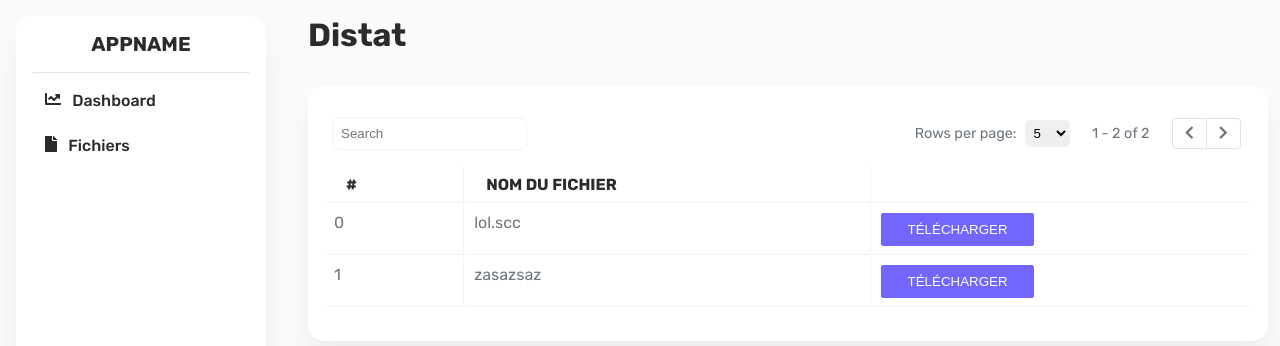
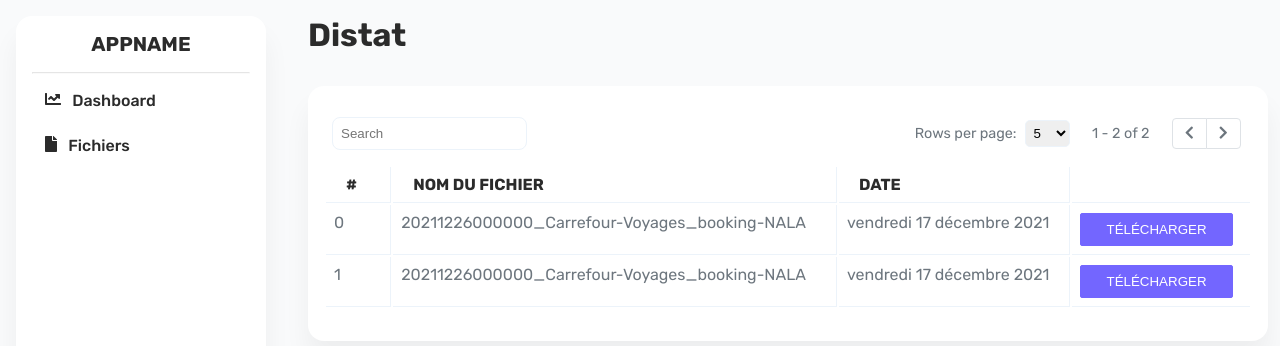
Before and after one commit to AbderrahmaneMouzoune/stats-disney, a React app: page /files in a window 1280 px wide. Shown: the top 346 px of the page. Built offline with nearby package versions, Linux system fonts and the light colour scheme.

Commit message:
add date file and dl

```diff
--- a/src/Layout/Files/Files.tsx
+++ b/src/Layout/Files/Files.tsx
@@ -2,10 +2,10 @@ import { MDBDataTableV5 } from 'mdbreact'
 import { useState } from 'react'
 import { Container, Row, Col } from 'reactstrap'
 import Button from '../../Components/Button/Button'
-import { ColumnsFiles } from '../../config'
+import Formatter, { ColumnsFiles } from '../../config'
 
 function Files({}) {
-    const [files, setFiles] = useState(['lol.scc', 'zasazsaz'])
+    const [files, setFiles] = useState(['20211226000000_Carrefour-Voyages_booking-NALA', '20211226000000_Carrefour-Voyages_booking-NALA'])
 
     const [dataTable, setDataTable] = useState({
         columns: ColumnsFiles,
@@ -31,18 +31,23 @@ function Files({}) {
 }
 
 interface IFilesFormatted {
-    id: number;
-    filename: string;
-    download: JSX.Element;
+    Id: number;
+    Filename: string;
+    Download: JSX.Element;
+    CreationDate: string;
 }
 
 function formatFiles(files : string[]) : IFilesFormatted[] {
     return files.map((file, i) => {
         return {
-            id: i,
-            filename: `${file}`,
-            download: <Button text={'Télécharger'} type='primary' onClick={() => window.open(`${file}`)} />,
+            Id: i,
+            Filename: `${file}`,
+            Download: <Button text={'Télécharger'} type='primary' onClick={() => window.open(`${file}`)} />,
+            CreationDate: `${Formatter.date.format(
+                // new Date(`${y}-${m}-${d}`)
+            )}`
         }
     })
 }
+
 export default Files
--- a/src/Styles/Components/_button.scss
+++ b/src/Styles/Components/_button.scss
@@ -7,29 +7,43 @@
     word-wrap: break-word;
     text-transform: uppercase;
     @include border-radius(.125rem);
-
     @include transition(all ease .2s);
 
     &-primary {
         background-color: $primary;
         border-color: $primary;
         color: $white;
+
+        &:hover, &:active, &:focus {
+            background-color: darken($primary, 10%);
+            border-color: darken($primary, 10%);
+        }
     }
 
     &-secondary {
         background-color: $secondary;
         border-color: $secondary;
         color: $white;
+
+        &:hover, &:active, &:focus {
+            background-color: darken($secondary, 10%);
+            border-color: darken($secondary, 10%);
+        }
     }
 
     &-success {
         background-color: $success;
         border-color: $success;
         color: $white;
+
+        &:hover, &:active, &:focus {
+            background-color: darken($success, 10%);
+            border-color: darken($success, 10%);
+        }
     }
 
 
     &:hover, &:active, &:focus {
-        @include box-shadow(0 5px 11px 0 rgb(0 0 0 / 18%), 0 4px 15px 0 rgb(0 0 0 / 15%));
+        @include box-shadow();
     }
 }
--- a/src/config.tsx
+++ b/src/config.tsx
@@ -82,19 +82,24 @@ const Formatter = {
 export const ColumnsFiles: IColumns[] = [
     {
         label: '#',
-        field: 'id',
+        field: 'Id',
         sort: 'asc',
     },
     {
         label: 'Nom du fichier',
-        field: 'filename',
+        field: 'Filename',
+        sort: 'asc',
+    },
+    {
+        label: 'Date',
+        field: 'CreationDate',
         sort: 'asc',
     },
     {
         label: '',
-        field: 'download',
+        field: 'Download',
         sort: 'disabled',
-    },
+    }
 ]
 
 export default Formatter
```
